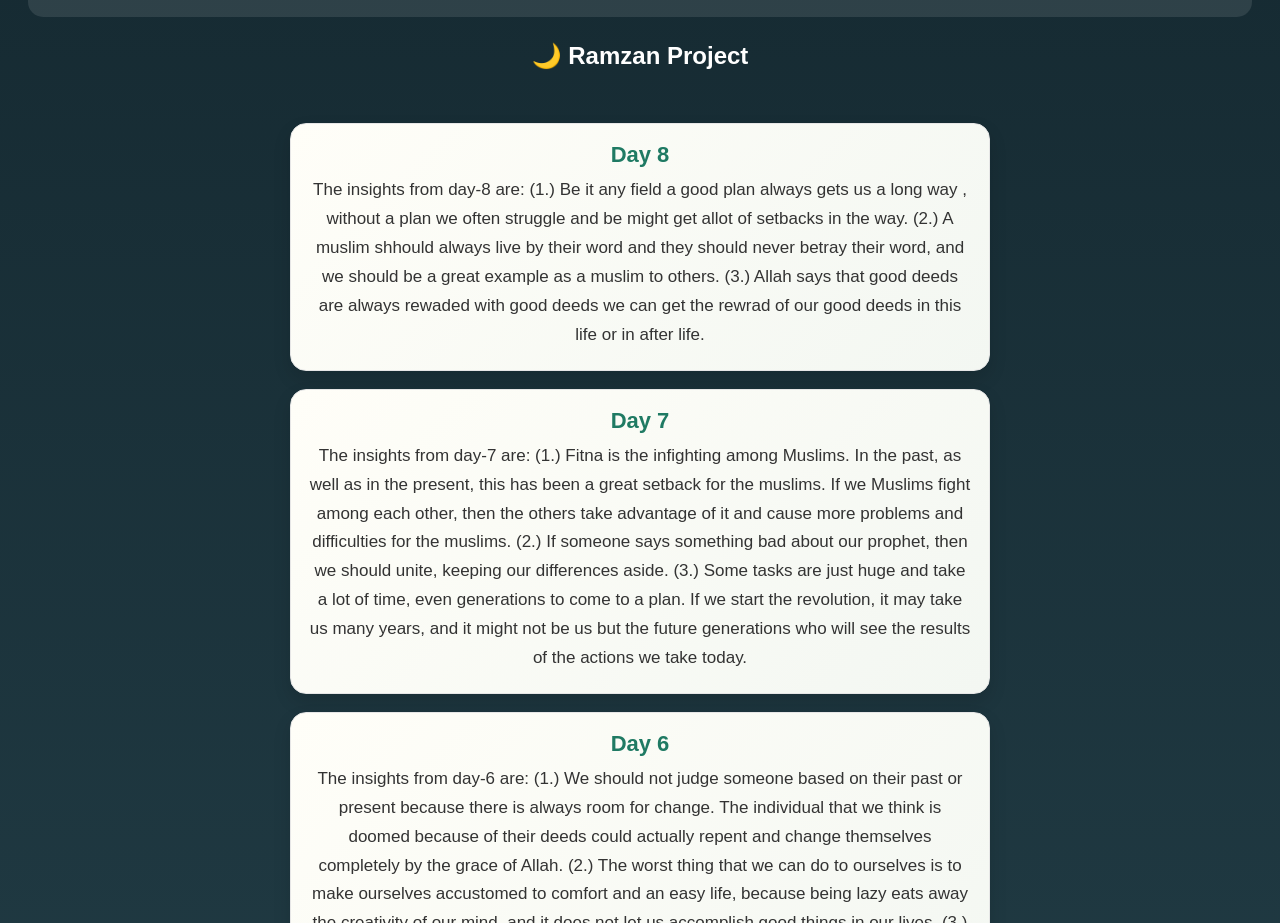
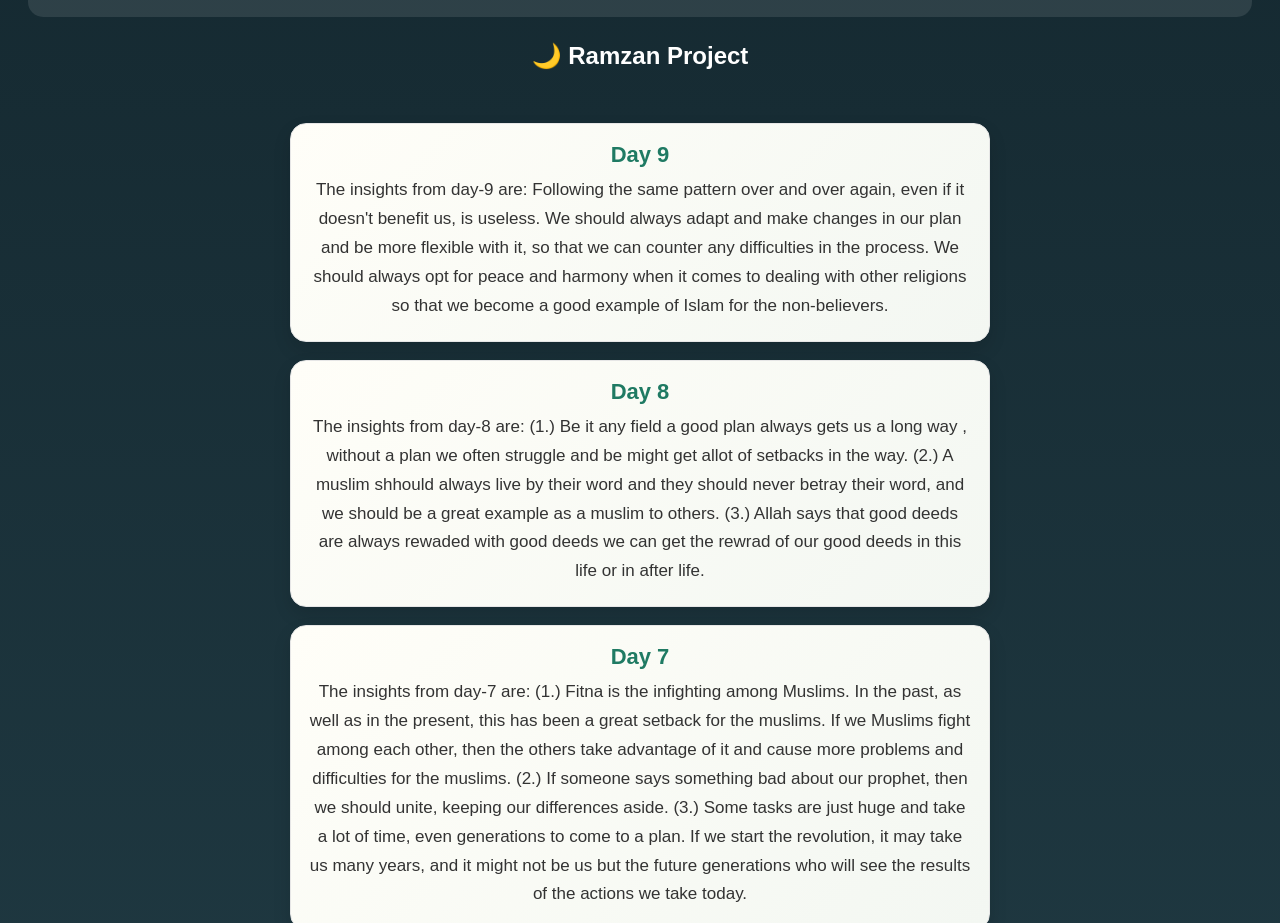
Before and after one commit to khanazamali531-netizen/ramzan-family-1, a plain HTML site: page index.html in a window 1280 px wide. Shown: the part 794-1717 px from the top of the page. Drawn offline with Linux system fonts and the light colour scheme.

Commit message:
Update index.html

```diff
--- a/index.html
+++ b/index.html
@@ -141,6 +141,16 @@ button{
 <h2>🌙 Ramzan Project</h2>
 
 <div id="journal">
+
+
+
+        <div class="dayEntry">
+    <h3>Day 9</h3>
+    <p>
+      The insights from day-9 are:
+       Following the same pattern over and over again, even if it doesn't benefit us, is useless. We should always adapt and make changes in our plan and be more flexible with it, so that we can counter any difficulties in the process. We should always opt for peace and harmony when it comes to dealing with other religions so that we become a good example  of Islam for the non-believers.
+  </div>
+
 
 
      <div class="dayEntry">
```
